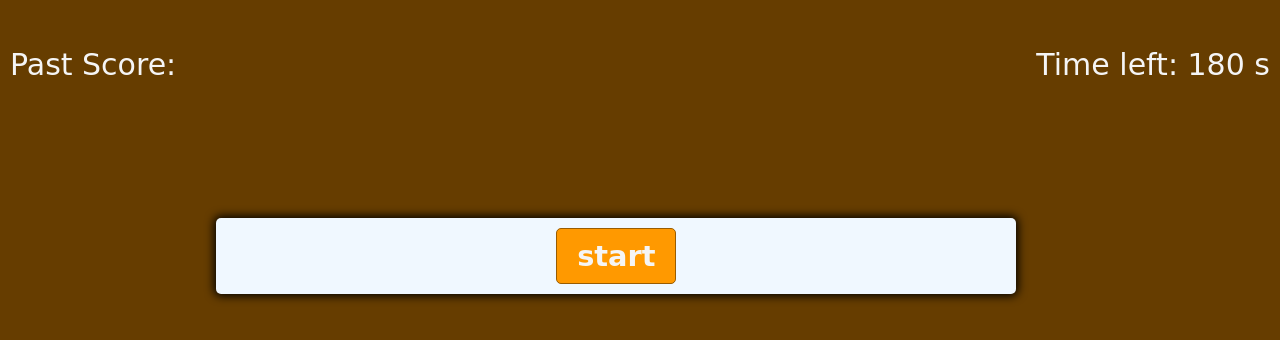
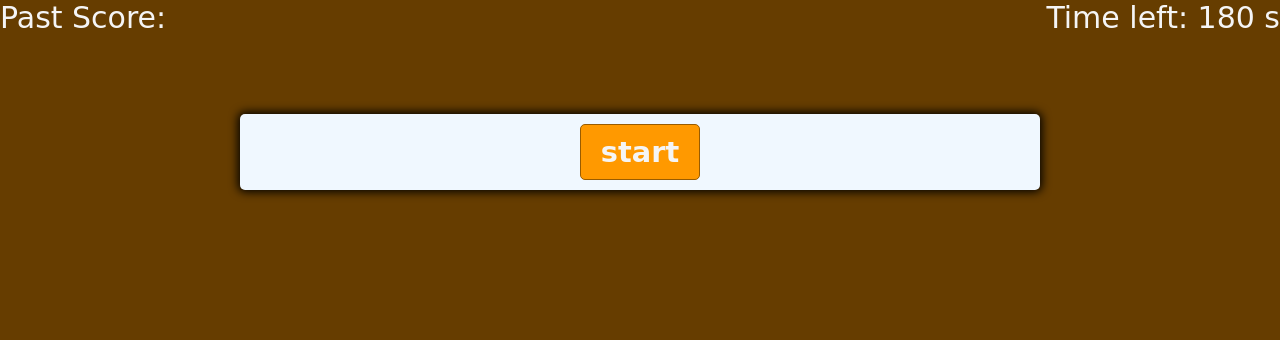
Before and after one commit to DanielYu0864/DanielYu-HomeWork-04-Code-Quiz, a plain HTML site: page index.html in a window 1280 px wide. Drawn offline with Linux system fonts and the light colour scheme; a web font is replaced by a local one.

Commit message:
css stuff

```diff
--- a/CSS/style.css
+++ b/CSS/style.css
@@ -13,11 +13,11 @@ body {
     --hue: var(--hue-neutral);
     padding: 0;
     margin: 0;
-    display: flex;
+    /* display: flex; */
     width: 100vw;
     height: 40vw;
-    justify-content: space-around;
-    align-items: center;
+    /* justify-content: center;
+    align-items: center; */
     /* use hsl() + --hue to display different color color between body and container*/
     background-color: hsl(var(--hue), 100%, 20%);
     font-family: 'Grenze Gotisch', cursive;
@@ -52,6 +52,7 @@ body.wrong {
     background-color: aliceblue;
     border-radius: 5px;
     padding: 10px;
+    margin: auto;
     box-shadow: 0 0 10px 2px;
 }
 
@@ -92,10 +93,18 @@ body.wrong {
     padding: 10px 20px;
 }
 
-.timer, .user {
+.user {
     font-size: 30px;
     color: whitesmoke;
-    margin-bottom: 30vw;
+    float: left;
+    /* margin-bottom: 30vw; */
+}
+
+.timer{
+    font-size: 30px;
+    color: whitesmoke;
+    float: right;
+    /* margin-bottom: 30vw; */
 }
 .text-high-score {
     color: whitesmoke;
--- a/index.html
+++ b/index.html
@@ -9,7 +9,10 @@
 <body>
     <!-- div for past score -->
     <div class="user">Past Score: <span id="user"></span></div>
+    <!-- div for time left display -->
+    <div class="timer">Time left: 180 s</div>
     <!-- div for score -->
+    <br><br>
     <div class="header">
         <div id="score" class="score hide">Your Score: <span class="score-number">0</span>
         </div>
@@ -22,6 +25,7 @@
         <button id="restart" class="restartbtn btn  hide">Restart</button>
 
     </div>
+    <br><br>
     <!-- div container for all the questions and answer button -->
     <div class="container">
         <div id="question-container" class="hide">
@@ -39,8 +43,7 @@
             </div>
 
     </div>
-    <!-- div for time left display -->
-    <div class="timer">Time left: 180 s</div>
+
 
 <script src="./JS/script.js"></script>
 </body>
```
